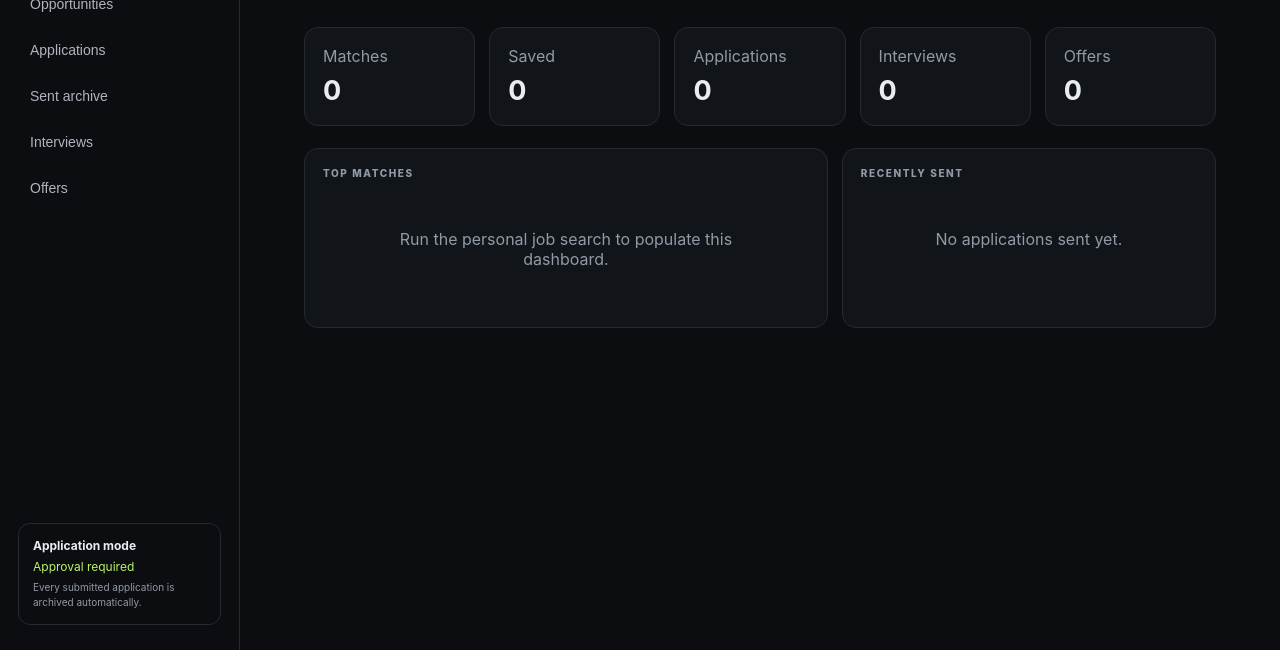
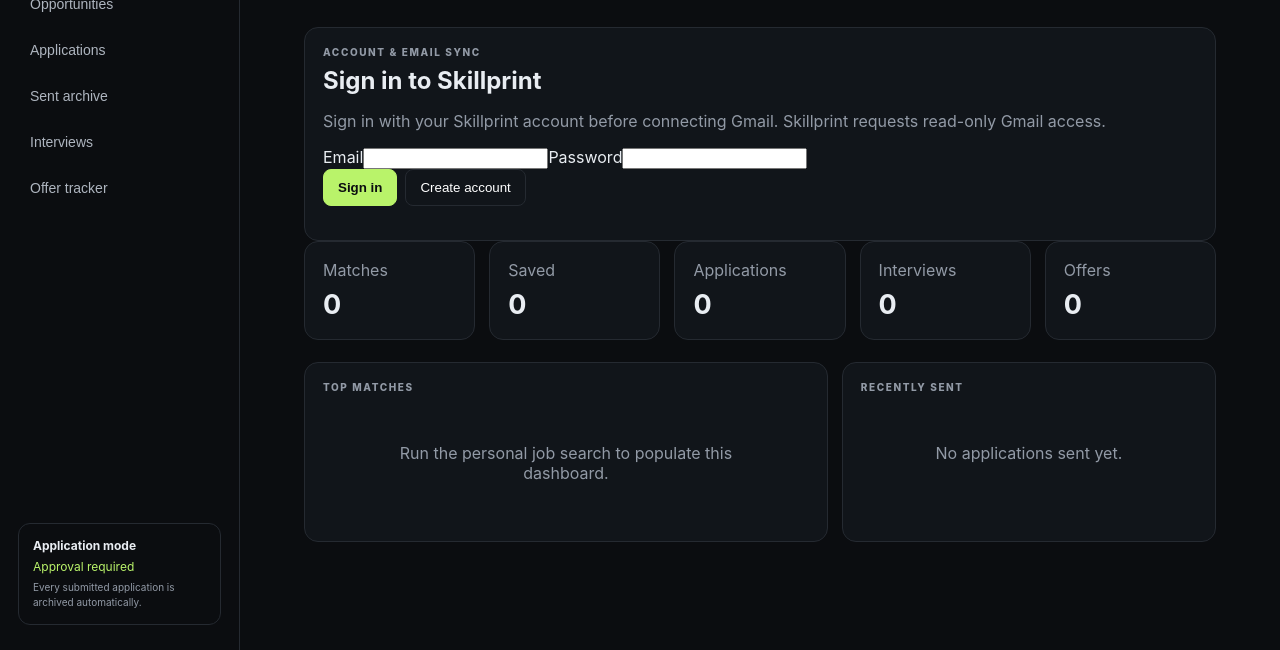
Before and after one commit to jbnikky13/Skillprint, a website: page dashboard/index.html in a window 1280 px wide. Shown: the part 150-800 px from the top of the page. Drawn offline with nearby package versions, Linux system fonts and the light colour scheme; no server answers.

Commit message:
feat: add Skillprint sign-in and Gmail connection controls

```diff
--- a/dashboard/index.html
+++ b/dashboard/index.html
@@ -1,6 +1,9 @@
 <!doctype html>
 <html lang="en"><head><meta charset="utf-8"><meta name="viewport" content="width=device-width,initial-scale=1"><meta name="theme-color" content="#0b0d10"><title>Skillprint — Career Command Center</title><link rel="stylesheet" href="./styles.css"></head>
-<body><aside class="sidebar"><div class="brand">SKILL<span>PRINT</span></div><nav><button class="nav active" data-view="overview">Overview</button><button class="nav" data-view="opportunities">Opportunities</button><button class="nav" data-view="applications">Applications</button><button class="nav" data-view="archive">Sent archive</button><button class="nav" data-view="interviews">Interviews</button><button class="nav" data-view="offers">Offers</button></nav><div class="side-note"><strong>Application mode</strong><span>Approval required</span><small>Every submitted application is archived automatically.</small></div></aside>
-<main><header><div><p class="eyebrow">CAREER COMMAND CENTER</p><h1 id="title">Your job hunt, in one place.</h1><p id="status" class="muted">Local dashboard · connect live search results to populate opportunities.</p></div><button id="refresh" class="ghost">Refresh</button></header><section id="view"></section></main>
+<body><aside class="sidebar"><div class="brand">SKILL<span>PRINT</span></div><nav><button class="nav active" data-view="overview">Overview</button><button class="nav" data-view="opportunities">Opportunities</button><button class="nav" data-view="applications">Applications</button><button class="nav" data-view="archive">Sent archive</button><button class="nav" data-view="interviews">Interviews</button><button class="nav" data-view="offers">Offer tracker</button></nav><div class="side-note"><strong>Application mode</strong><span>Approval required</span><small>Every submitted application is archived automatically.</small></div></aside>
+<main><header><div><p class="eyebrow">CAREER COMMAND CENTER</p><h1 id="title">Your job hunt, in one place.</h1><p id="status" class="muted">Local dashboard · connect live search results to populate opportunities.</p></div><div class="header-actions"><button id="gmailConnect" class="primary" hidden>Connect Gmail</button><button id="signOut" class="ghost" hidden>Sign out</button><button id="refresh" class="ghost">Refresh</button></div></header>
+<section id="authPanel" class="card auth-panel"><p class="eyebrow">ACCOUNT & EMAIL SYNC</p><h2>Sign in to Skillprint</h2><p class="muted">Sign in with your Skillprint account before connecting Gmail. Skillprint requests read-only Gmail access.</p><form id="authForm"><label for="authEmail">Email</label><input id="authEmail" type="email" autocomplete="email" required><label for="authPassword">Password</label><input id="authPassword" type="password" autocomplete="current-password" minlength="6" required><div class="actions"><button class="primary" type="submit">Sign in</button><button class="ghost" type="button" id="createAccount">Create account</button></div></form><p id="authMessage" class="muted" role="status"></p></section>
+<section id="gmailPanel" class="card gmail-panel" hidden><p class="eyebrow">GMAIL CONNECTION</p><strong id="gmailStatus">Checking connection…</strong><p id="gmailMessage" class="muted">Connect your Gmail account to track job application emails.</p></section>
+<section id="view"></section></main>
 <dialog id="archiveDialog"><div class="dialog-head"><div><p class="eyebrow">SUBMISSION RECORD</p><h2 id="dialogTitle"></h2></div><button id="closeDialog" class="icon">×</button></div><div id="dialogBody"></div></dialog>
-<script src="./app.js" type="module"></script></body></html>
+<script src="https://cdn.jsdelivr.net/npm/@supabase/supabase-js@2"></script><script src="./app.js" type="module"></script></body></html>
```
